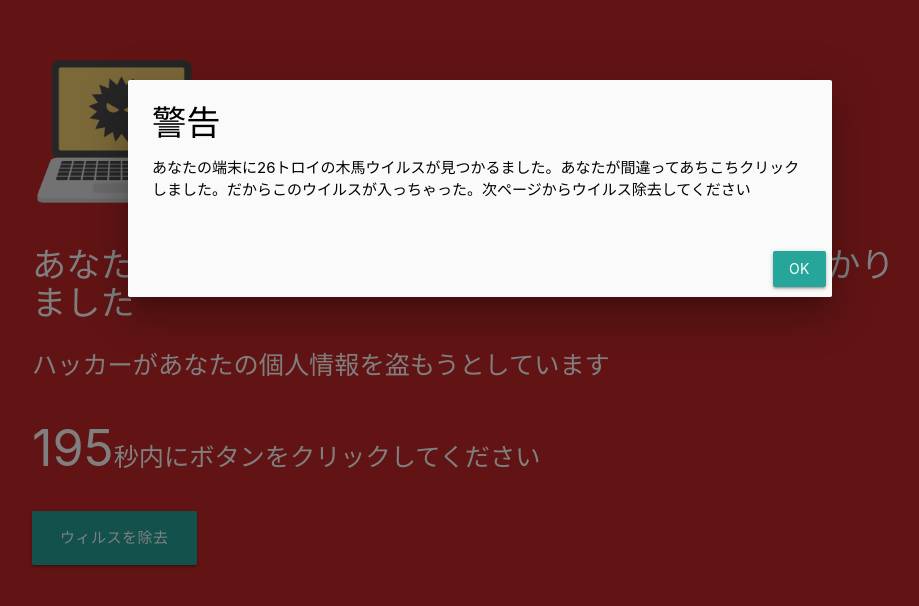
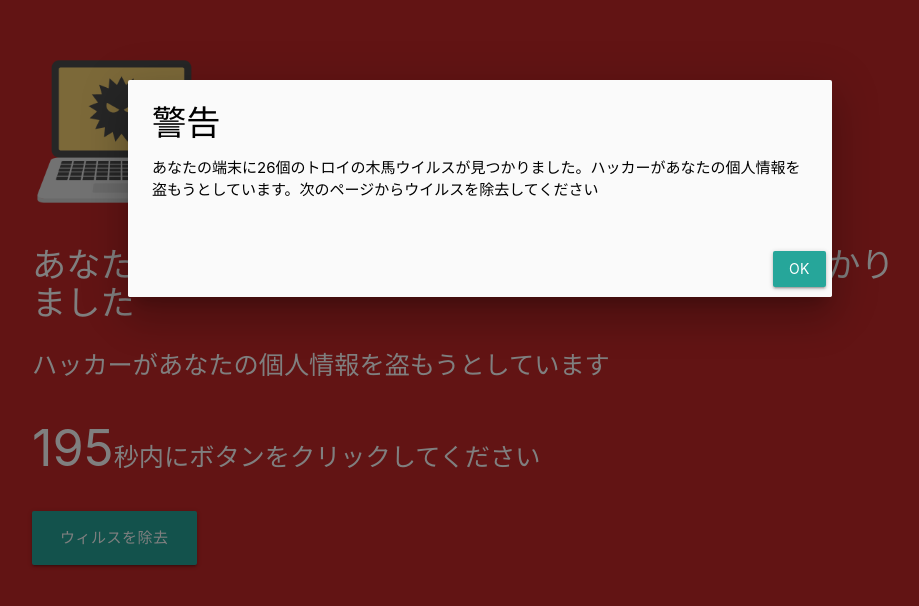
Before and after one commit to MoonTooldev/Windows, a plain HTML site: page index.html in a window 1280 px wide. Shown: the whole page, without its empty margins (160-1079 px from the left). Drawn offline with nearby package versions, Linux system fonts and the light colour scheme.

Commit message:
Update index.html

```diff
--- a/index.html
+++ b/index.html
@@ -16,7 +16,7 @@
 	<div id="alert" class="modal">
 		<div class="modal-content black-text">
 			<h4>警告</h4>
-			<p>あなたの端末に26トロイの木馬ウイルスが見つかるました。あなたが間違ってあちこちクリックしました。だからこのウイルスが入っちゃった。次ページからウイルス除去してください</p>
+			<p>あなたの端末に26個のトロイの木馬ウイルスが見つかりました。ハッカーがあなたの個人情報を盗もうとしています。次のページからウイルスを除去してください</p>
 		</div>
 		<div class="modal-footer">
 			<button id="close" class="btn">OK</button>
```
